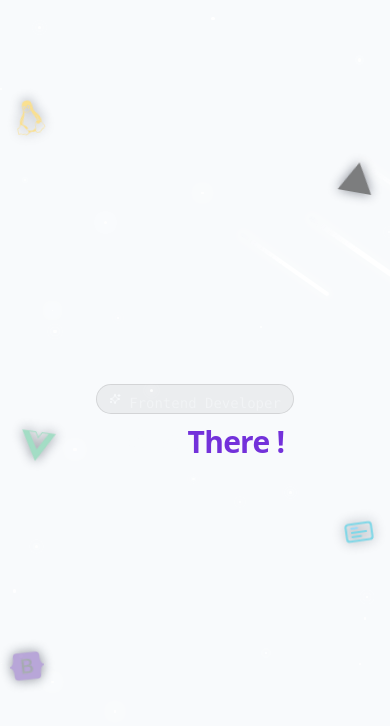
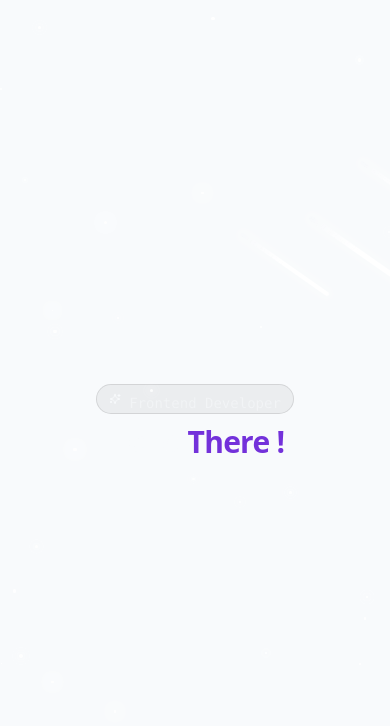
Before and after one commit to Prince-Elie/Elieco-Portfolio, a React (Vite) app in the folder client/: page / in a window 390 px wide. Shown: the top 726 px of the page. Built offline with nearby package versions, Linux system fonts and the light colour scheme.

Commit message:
chore: update components

```diff
--- a/client/src/components/ContactSection.jsx
+++ b/client/src/components/ContactSection.jsx
@@ -1,6 +1,6 @@
 import { Mail, MapPin, Send, Loader2 } from "lucide-react";
 import { SiLinkedin, SiGithub } from "react-icons/si";
-
+import { cn } from "@/lib/utils";
 import { useToast } from "@/hooks/use-toast";
 import { useState } from "react";
 import { useLanguage } from "../context/LanguageContext";
@@ -84,7 +84,7 @@ export const ContactSection = () => {
                   { icon: Mail,     label: "Email",    url: "mailto:obalayeprinceelie.adetona@ynov.com" },
                 ].map((social, index) => (
                   <a key={index} href={social.url} target="_blank" rel="noopener noreferrer"
-                    className="p-2 sm:p-3 rounded-lg sm:rounded-xl bg-accent hover:bg-primary/10 text-muted-foreground hover:text-primary transition-all duration-300" aria-label={social.label}>
+                    className="flex items-center justify-center p-2 sm:p-3 rounded-lg sm:rounded-xl bg-accent hover:bg-primary/10 text-muted-foreground hover:text-primary transition-all duration-300" aria-label={social.label}>
                     <social.icon className="h-4 w-4 sm:h-5 sm:w-5" />
                   </a>
                 ))}
--- a/client/src/components/ProjectsSection.jsx
+++ b/client/src/components/ProjectsSection.jsx
@@ -123,7 +123,6 @@ const projects = [
 const categoryColors = {
   "Landing page": "from-purple-500/20 to-indigo-600/20 text-purple-600 border-purple-500/30",
   "Frontend Mentor Challenge": "from-emerald-500/20 to-teal-600/20 text-emerald-600 border-emerald-500/30",
-  "Landing page": "from-purple-500/20 to-indigo-600/20 text-purple-600 border-purple-500/30",
   "Real-time Communication": "from-blue-500/20 to-cyan-600/20 text-blue-600 border-blue-500/30",
   "Artificial Intelligence": "from-amber-500/20 to-orange-600/20 text-amber-600 border-amber-500/30",
   "FinTech": "from-rose-500/20 to-pink-600/20 text-rose-600 border-rose-500/30",
--- a/client/src/components/WelcomeScreen.jsx
+++ b/client/src/components/WelcomeScreen.jsx
@@ -115,7 +115,7 @@ const WelcomeScreen = ({ onWelcomeComplete }) => {
         {/* Scattered side icons */}
         {SCATTERED_ICONS.map((item) => (
           <motion.div key={item.id}
-            className="absolute flex items-center justify-center opacity-50 hover:opacity-80 transition-opacity"
+            className="absolute hidden sm:flex items-center justify-center opacity-50 hover:opacity-80 transition-opacity"
             style={{ top: item.top, left: item.left, right: item.right, rotate: `${item.rotate}deg` }}
             animate={{ y: [0, -10, 0] }}
             transition={{ duration: item.duration, repeat: Infinity, repeatType: "reverse", ease: "easeInOut", delay: item.delay }}>
```
